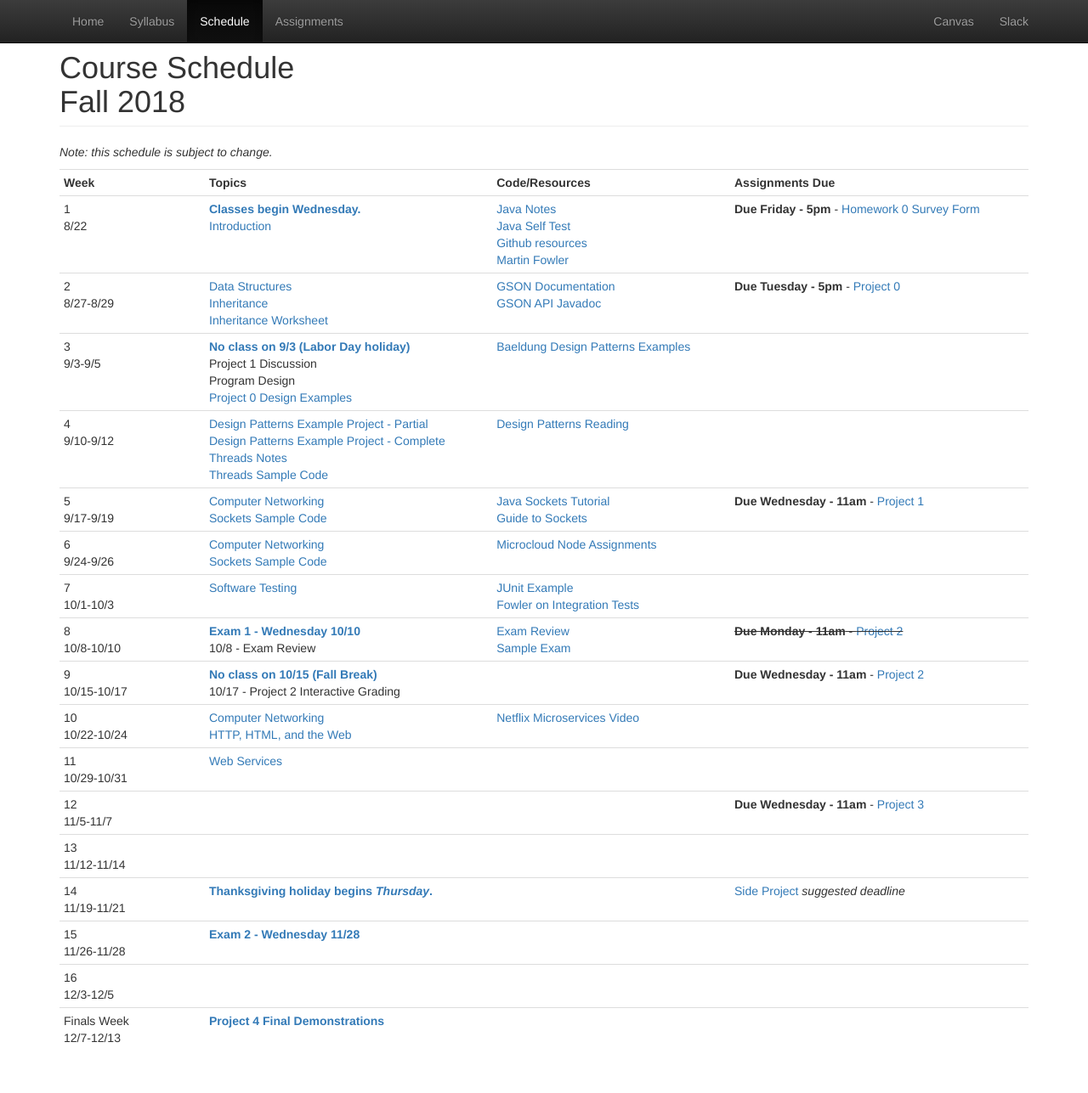
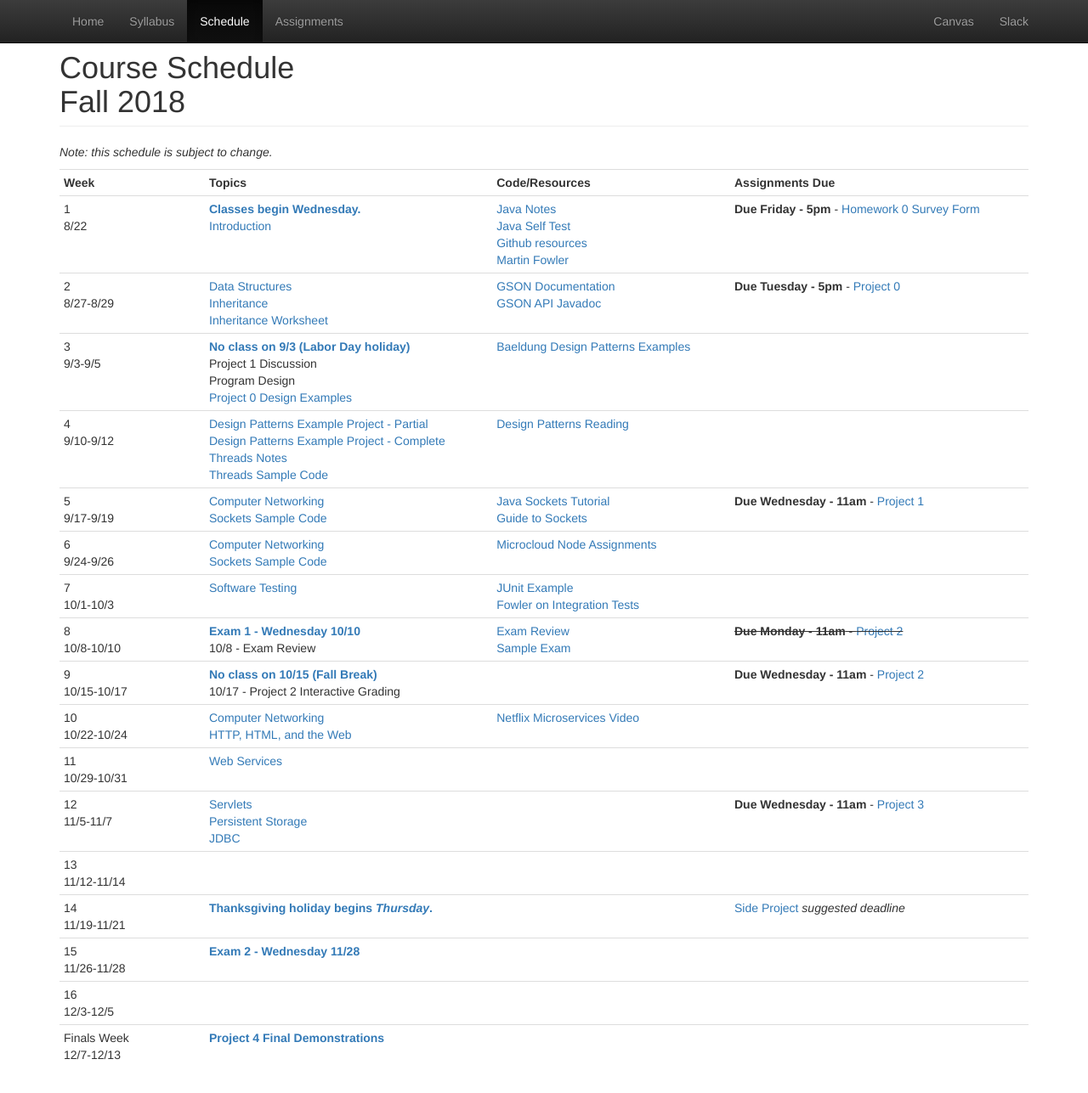
Before and after one commit to CS601-F18/cs601-f18.github.io, a Jekyll site: the page built from schedule.html, in a window 1280 px wide and 1297 px high. Shown: the top 1287 px of the window at 85% size. Built offline with Jekyll 4.4.1, drawn with Linux system fonts in a browser that asks for light colours.

Commit message:
add servlets and jdbc

```diff
--- a/schedule.html
+++ b/schedule.html
@@ -163,6 +163,9 @@ title: Schedule
 		<tr>
 			<td>12<br/>11/5-11/7</td>
 			<td>
+				<a href="https://github.com/CS601-F18/code-examples/tree/master/Servlets">Servlets</a><br/>
+				<a href="https://github.com/srollins/software-dev-materials/blob/master/notes/advanced/databases.md">Persistent Storage</a><br/>
+				<a href="https://github.com/CS601-F18/code-examples/tree/master/JDBC">JDBC</a><br/>
 			</td>
 			<td>
 			</td>
```
